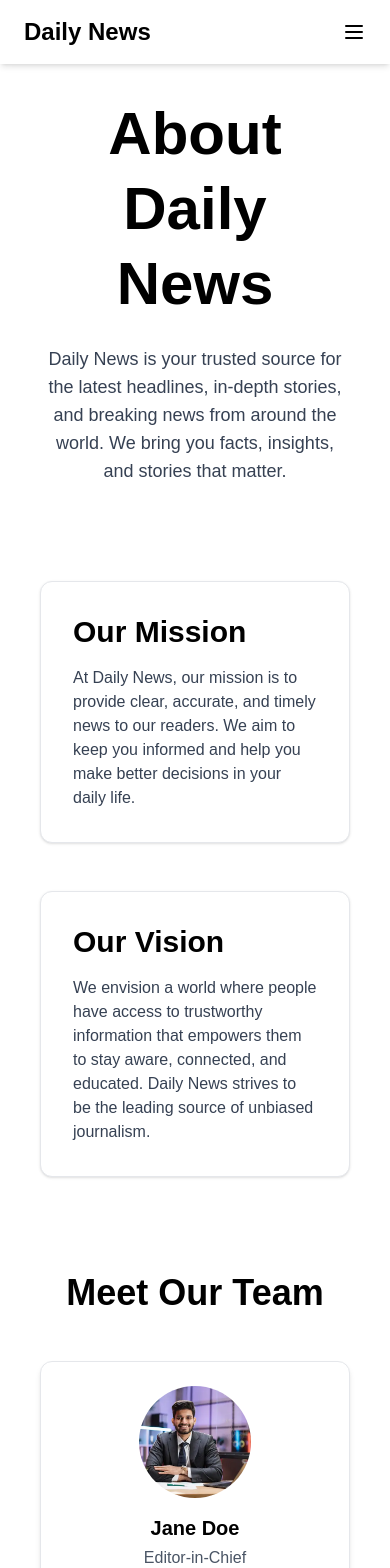
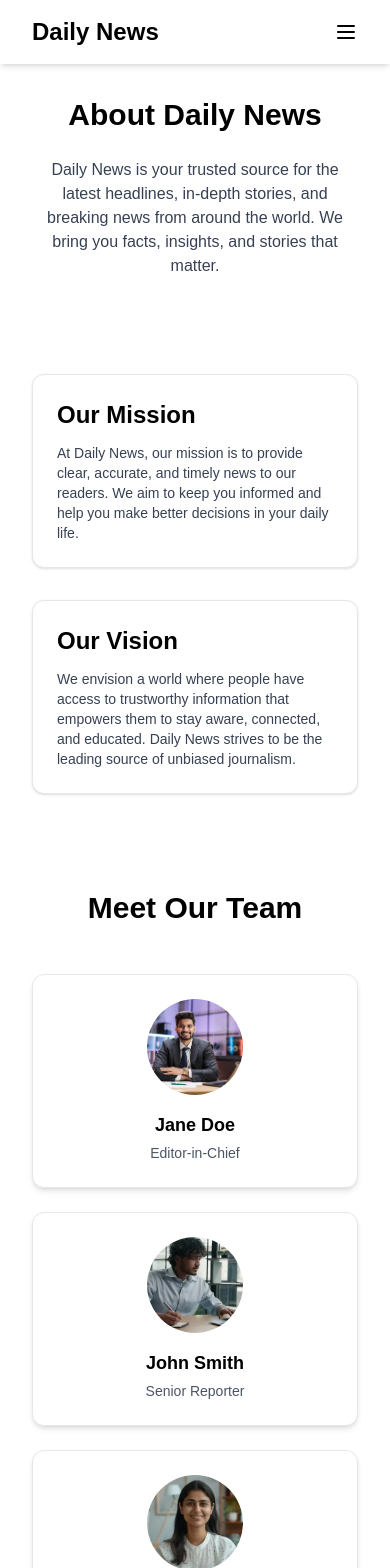
Before and after one commit to touhidtamim/Daily-News, a Next.js app: page /about in a window 390 px wide. Shown: the top 1568 px of the page. Built offline with nearby package versions, Linux system fonts and the light colour scheme.

Commit message:
updated about page ui

```diff
--- a/src/app/about/page.js
+++ b/src/app/about/page.js
@@ -23,13 +23,13 @@ export default function About() {
   ];
 
   return (
-    <div className="max-w-7xl mx-auto px-6 py-24 space-y-24">
+    <div className="max-w-7xl mx-auto px-4 sm:px-6 lg:px-8 py-24 space-y-24">
       {/* Hero Section */}
-      <section className="text-center space-y-6">
-        <h1 className="text-6xl font-bold text-black leading-tight">
+      <section className="text-center space-y-6 lg:mt-10">
+        <h1 className="text-3xl sm:text-4xl md:text-5xl font-bold text-black leading-tight">
           About Daily News
         </h1>
-        <p className="text-gray-700 text-lg max-w-3xl mx-auto">
+        <p className="text-gray-700 text-base sm:text-lg md:text-xl lg:text-lg max-w-3xl mx-auto">
           Daily News is your trusted source for the latest headlines, in-depth
           stories, and breaking news from around the world. We bring you facts,
           insights, and stories that matter.
@@ -37,20 +37,22 @@ export default function About() {
       </section>
 
       {/* Mission & Vision Section */}
-      <section className="grid md:grid-cols-2 gap-12">
-        <div className="p-8 border border-gray-200 rounded-xl bg-white shadow-sm hover:shadow-lg transition transform hover:-translate-y-2">
-          <h2 className="text-3xl font-semibold text-black mb-4">
+      <section className="grid md:grid-cols-2 gap-8 md:gap-12">
+        <div className="p-6 sm:p-8 border border-gray-200 rounded-xl bg-white shadow-sm hover:shadow-lg transition transform hover:-translate-y-1">
+          <h2 className="text-2xl sm:text-3xl font-semibold text-black mb-3 sm:mb-4">
             Our Mission
           </h2>
-          <p className="text-gray-700">
+          <p className="text-gray-700 text-sm sm:text-base md:text-lg">
             At Daily News, our mission is to provide clear, accurate, and timely
             news to our readers. We aim to keep you informed and help you make
             better decisions in your daily life.
           </p>
         </div>
-        <div className="p-8 border border-gray-200 rounded-xl bg-white shadow-sm hover:shadow-lg transition transform hover:-translate-y-2">
-          <h2 className="text-3xl font-semibold text-black mb-4">Our Vision</h2>
-          <p className="text-gray-700">
+        <div className="p-6 sm:p-8 border border-gray-200 rounded-xl bg-white shadow-sm hover:shadow-lg transition transform hover:-translate-y-1">
+          <h2 className="text-2xl sm:text-3xl font-semibold text-black mb-3 sm:mb-4">
+            Our Vision
+          </h2>
+          <p className="text-gray-700 text-sm sm:text-base md:text-lg">
             We envision a world where people have access to trustworthy
             information that empowers them to stay aware, connected, and
             educated. Daily News strives to be the leading source of unbiased
@@ -61,16 +63,16 @@ export default function About() {
 
       {/* Team Section */}
       <section className="space-y-12">
-        <h2 className="text-4xl font-bold text-center text-black">
+        <h2 className="text-3xl sm:text-4xl md:text-5xl font-bold text-center text-black">
           Meet Our Team
         </h2>
-        <div className="grid md:grid-cols-3 gap-10">
+        <div className="grid grid-cols-1 sm:grid-cols-2 md:grid-cols-3 gap-6 sm:gap-8 md:gap-10">
           {teamMembers.map((member) => (
             <div
               key={member.name}
-              className="card bg-white border border-gray-200 rounded-xl p-6 text-center shadow-md hover:shadow-xl transform hover:-translate-y-2 hover:scale-105 transition-all duration-300"
+              className="bg-white border border-gray-200 rounded-xl p-6 sm:p-8 text-center shadow-md hover:shadow-xl transform hover:-translate-y-1 hover:scale-105 transition-all duration-300"
             >
-              <div className="relative w-28 h-28 mx-auto mb-4">
+              <div className="relative w-24 h-24 sm:w-28 sm:h-28 mx-auto mb-4">
                 <Image
                   src={member.image}
                   alt={member.name}
@@ -78,21 +80,25 @@ export default function About() {
                   className="rounded-full object-cover"
                 />
               </div>
-              <h3 className="font-bold text-xl text-black">{member.name}</h3>
-              <p className="text-gray-600 mt-1">{member.role}</p>
+              <h3 className="font-bold text-lg sm:text-xl md:text-2xl text-black">
+                {member.name}
+              </h3>
+              <p className="text-gray-600 text-sm sm:text-base mt-1">
+                {member.role}
+              </p>
             </div>
           ))}
         </div>
       </section>
 
       {/* Call to Action */}
-      <section className="text-center space-y-6">
-        <p className="text-gray-700 text-lg max-w-2xl mx-auto">
+      <section className="text-center space-y-4 sm:space-y-6">
+        <p className="text-gray-700 text-sm sm:text-base md:text-lg max-w-2xl mx-auto">
           Want to stay updated with the latest stories? Join our community now.
         </p>
         <Link
           href="/login"
-          className="inline-block px-10 py-3 bg-black text-white font-semibold rounded-lg hover:bg-gray-800 transition"
+          className="inline-block px-8 sm:px-10 py-2 sm:py-3 bg-black text-white font-semibold rounded-lg hover:bg-gray-800 transition"
         >
           Get Started
         </Link>
--- a/src/components/Navbar.js
+++ b/src/components/Navbar.js
@@ -5,7 +5,7 @@ import { usePathname } from "next/navigation";
 import { useState } from "react";
 
 export default function Navbar() {
-  const pathname = usePathname(); // for active link
+  const pathname = usePathname();
   const [menuOpen, setMenuOpen] = useState(false);
 
   const links = [
@@ -16,14 +16,16 @@ export default function Navbar() {
 
   return (
     <header className="fixed top-0 left-0 w-full bg-white shadow-md z-50">
-      <nav className="container mx-auto flex justify-between items-center px-6 py-4">
+      <nav className="max-w-7xl mx-auto flex items-center justify-between px-8 md:px-12 py-4">
         {/* Left: Site Name */}
-        <Link href="/" className="text-2xl font-bold text-black">
-          Daily News
-        </Link>
+        <div className="flex-shrink-0">
+          <Link href="/" className="text-2xl font-bold text-black">
+            Daily News
+          </Link>
+        </div>
 
-        {/* Center: Links (hidden on mobile) */}
-        <ul className="hidden md:flex space-x-8">
+        {/* Center: Links */}
+        <ul className="hidden md:flex flex-1 justify-center space-x-8">
           {links.map((link) => (
             <li key={link.href}>
               <Link
@@ -38,8 +40,8 @@ export default function Navbar() {
           ))}
         </ul>
 
-        {/* Right: Login Button */}
-        <div className="hidden md:block">
+        {/* Right: Login */}
+        <div className="hidden md:flex flex-shrink-0">
           <Link
             href="/login"
             className="px-5 py-2 bg-black text-white rounded-lg font-semibold hover:bg-gray-800 transition"
@@ -59,7 +61,6 @@ export default function Navbar() {
               fill="none"
               stroke="currentColor"
               viewBox="0 0 24 24"
-              xmlns="http://www.w3.org/2000/svg"
             >
               {menuOpen ? (
                 <path
@@ -67,14 +68,14 @@ export default function Navbar() {
                   strokeLinejoin="round"
                   strokeWidth="2"
                   d="M6 18L18 6M6 6l12 12"
-                ></path>
+                />
               ) : (
                 <path
                   strokeLinecap="round"
                   strokeLinejoin="round"
                   strokeWidth="2"
                   d="M4 6h16M4 12h16M4 18h16"
-                ></path>
+                />
               )}
             </svg>
           </button>
```
